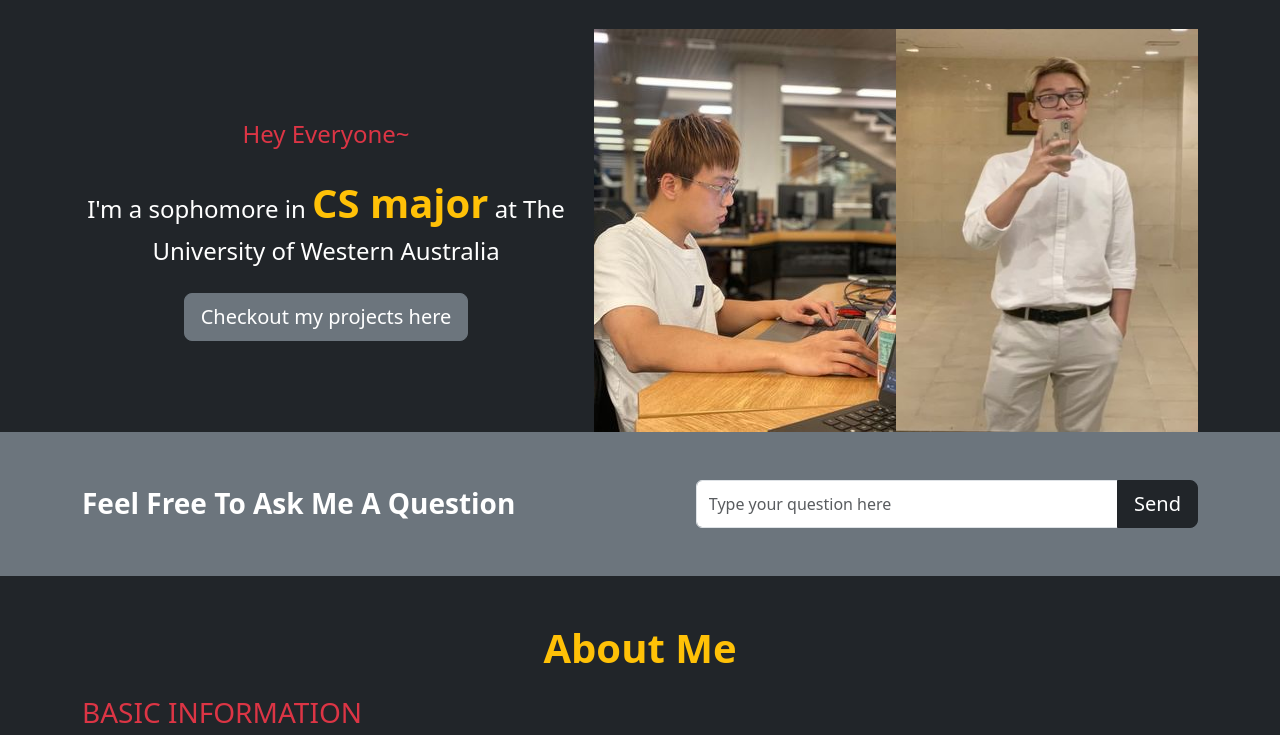
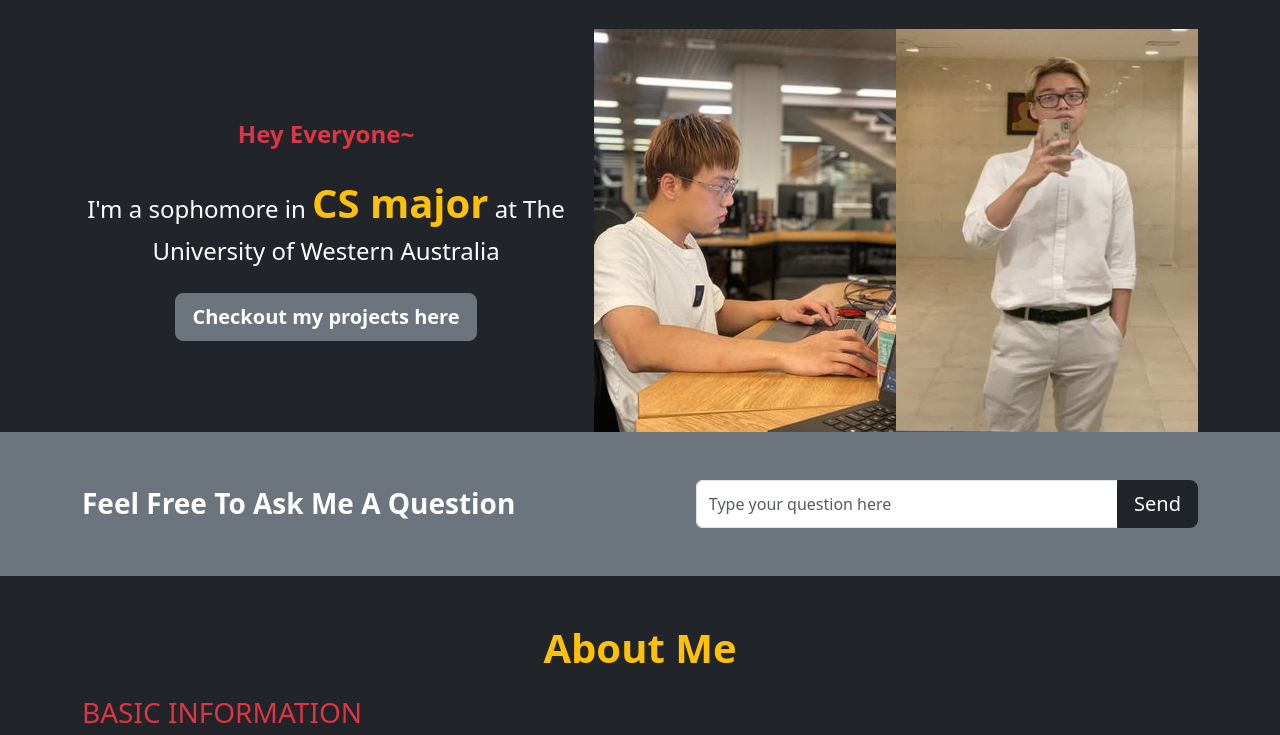
Before and after one commit to edwardisintou/PortfolioProjectV1, a plain HTML site: page index.html in a window 1280 px wide. Shown: the part 65-800 px from the top of the page. Drawn offline with nearby package versions, Linux system fonts and the light colour scheme.

Commit message:
Update style.css

```diff
--- a/style.css
+++ b/style.css
@@ -86,6 +86,10 @@ body::before {
   object-fit: cover;
 }
 
+.text-bold {
+  font-weight: bold;
+}
+
 .text-success {
   font-style: italic;
   text-decoration: underline;
```
